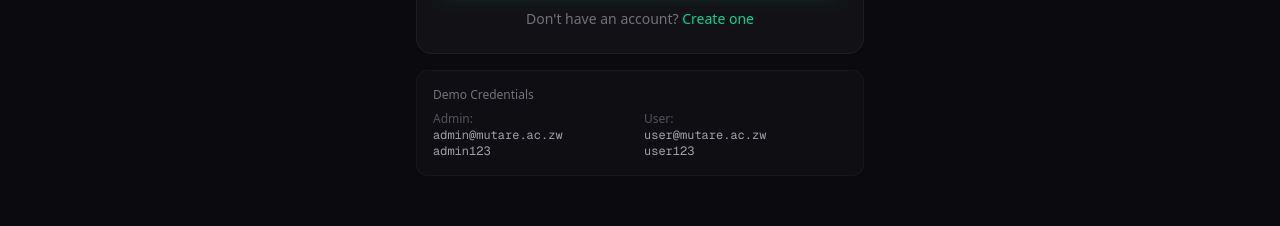
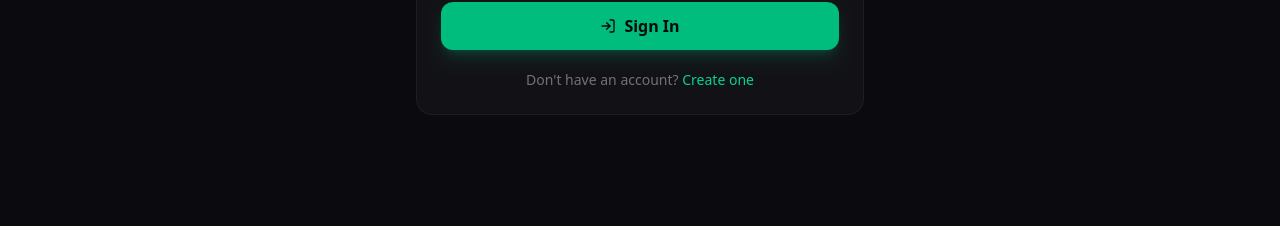
Before and after one commit to wilson3centaurus/mutare-rentals, a Next.js app: page /login in a window 1280 px wide. Shown: the part 505-731 px from the top of the page. Built offline with nearby package versions, Linux system fonts and the light colour scheme; no server answers.

Commit message:
chore: remove demo credentials section from login page

```diff
--- a/src/app/login/page.tsx
+++ b/src/app/login/page.tsx
@@ -129,22 +129,7 @@ export default function LoginPage() {
           </p>
         </form>
 
-        {/* Demo credentials */}
-        <div className="mt-4 bg-zinc-900/40 border border-zinc-800/40 rounded-xl p-4">
-          <p className="text-xs font-medium text-zinc-500 mb-2">Demo Credentials</p>
-          <div className="grid grid-cols-2 gap-2 text-xs">
-            <div>
-              <p className="text-zinc-600">Admin:</p>
-              <p className="text-zinc-400 font-mono">admin@mutare.ac.zw</p>
-              <p className="text-zinc-400 font-mono">admin123</p>
-            </div>
-            <div>
-              <p className="text-zinc-600">User:</p>
-              <p className="text-zinc-400 font-mono">user@mutare.ac.zw</p>
-              <p className="text-zinc-400 font-mono">user123</p>
-            </div>
-          </div>
-        </div>
+
       </motion.div>
     </div>
   );
```
